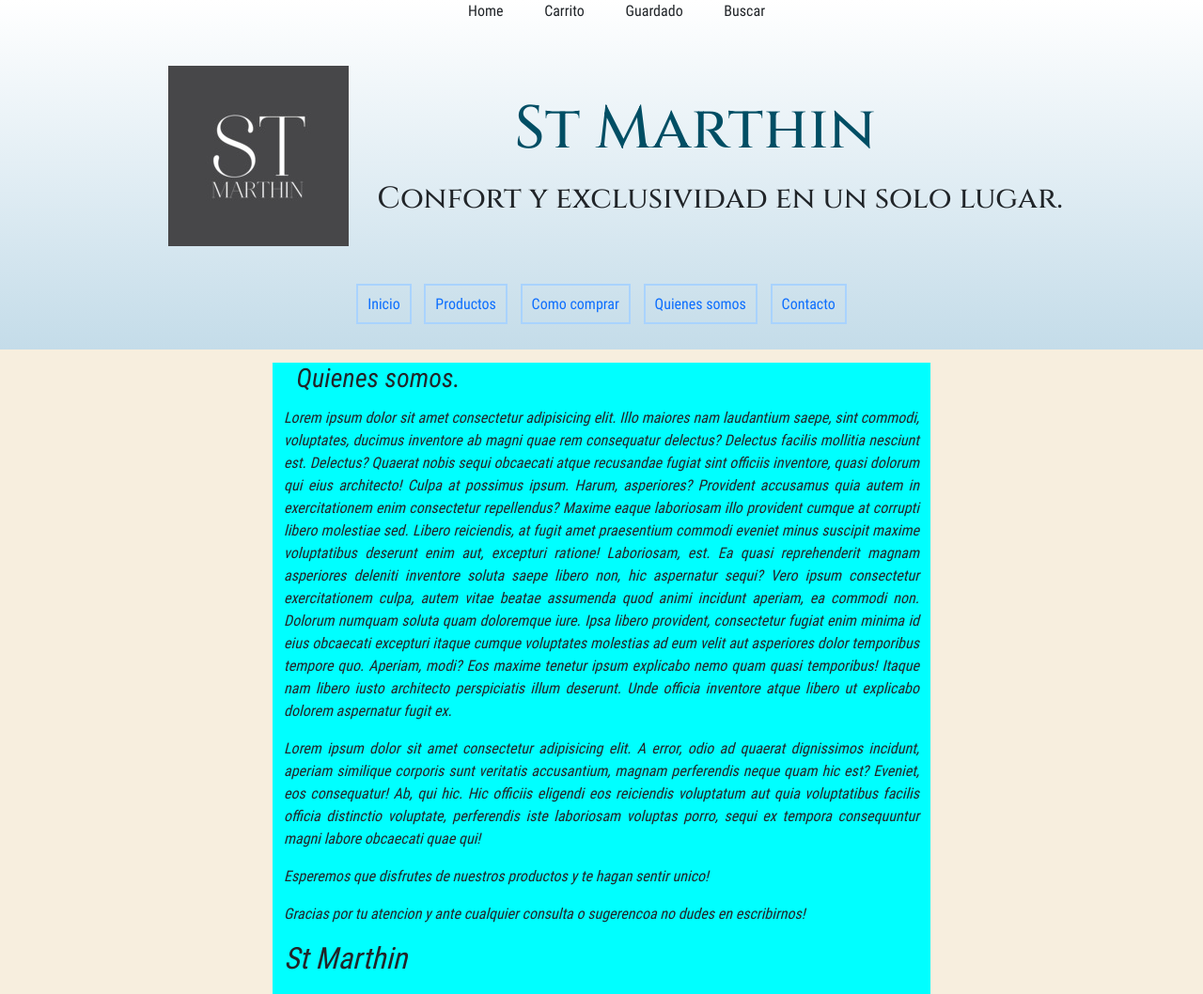
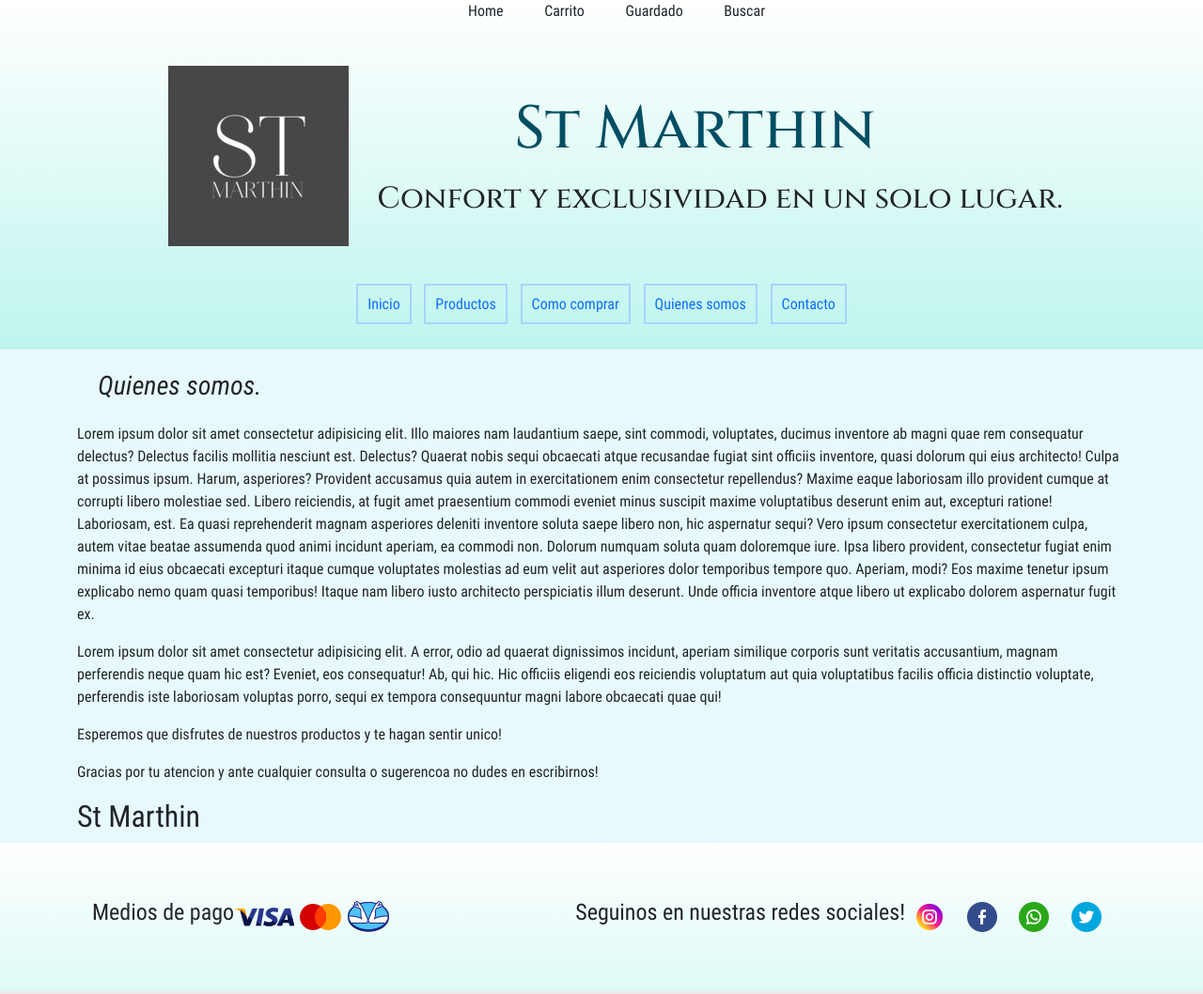
Before and after one commit to MartinBerdun/repositorio, a website: page pages/quienes somos.html in a window 1280 px wide. Shown: the top 1058 px of the page at 94% size. Drawn offline with nearby package versions, Linux system fonts and the light colour scheme.

Commit message:
proyecto ya en el servidor

```diff
--- a/scss/_header.scss
+++ b/scss/_header.scss
@@ -1,8 +1,11 @@
+
+@import "variables";
+
 
 
 .primerSeccion {
     background-color: #C4DCE9;
-    background-image: linear-gradient(to bottom, white, #C4DCE9);
+    background-image: linear-gradient(to bottom, white, $color-principal);
     width: auto;
 
     .encabezado {
--- a/scss/_variables.scss
+++ b/scss/_variables.scss
@@ -1,4 +1,4 @@
-$color-principal: #C4DCE9;
+$color-principal: #bef5ee;
 
 
-$colores: (primero: #7ee8fa, segundo: #eec0c6, tercero: #f53844, cuarto: #42378f, quinto:#0061FF, sexto: #60EFFF, septimo: #C6F8FF, octavo:#F7EEDE)
+$colores: (primero: #7ee8fa, segundo: #eec0c6, tercero: #f53844, cuarto: #42378f, quinto:#0061FF, sexto: #60EFFF, septimo: #e7f9fb, octavo:#F7EEDE)
--- a/scss/styles.scss
+++ b/scss/styles.scss
@@ -42,7 +42,7 @@
 }
 
 body {
-    background-color: map-get($map: $colores, $key:octavo);
+    background-color: map-get($map: $colores, $key:septimo);
     height: auto;
 
     nav {
@@ -65,19 +65,6 @@ body {
         line-height: 1.5;
     }
 
-    .texto {
-        @include sizes (700px, 800px);
-        background-color: aqua;
-        font-style: italic;
-        text-align: justify;
-
-    }
-
-    .lista {
-        @extend .texto;
-        text-decoration: underline;
-        font-size: larger;
-    }
 
     .slider {
         padding: 2%;
@@ -163,6 +150,10 @@ body {
         width: 100%;
     }
 
+    .ofer {
+        width: auto;
+    }
+
     .primerSeccion {
         width: auto;
     }
@@ -174,9 +165,6 @@ body {
     }
 
     .encabezado {
-        /* display: flex;
-        justify-content: center;
-        align-items: center; */
         text-align: center;
         margin-right: 20px;
     }
@@ -199,12 +187,11 @@ body {
     .menuprincipal {
         display: flex;
         justify-content: center;
-        /* align-items: center; */
+
     }
 
     .menuprincipal li {
         height: 80%;
-        /* align-items: center; */
     }
 
     footer {
@@ -233,7 +220,6 @@ body {
     .derechos {
         background-color: #EFE9EC;
         width: 100%;
-        /* margin: 10px; */
         padding: 10px;
         display: flex;
         justify-content: center;
@@ -256,13 +242,6 @@ body {
     h2 {
         text-align: center;
     }
-
-    /* .contacto {
-        display: flex;
-        flex-direction: column;
-        justify-content: center;
-        align-items: center;
-    } */
 
     .contactoItem {
         margin: 5px;
```
Also changed, not shown: index.html (+1 -1 lines), pages/productos.html (+0 -56 lines), css/styles.css.
